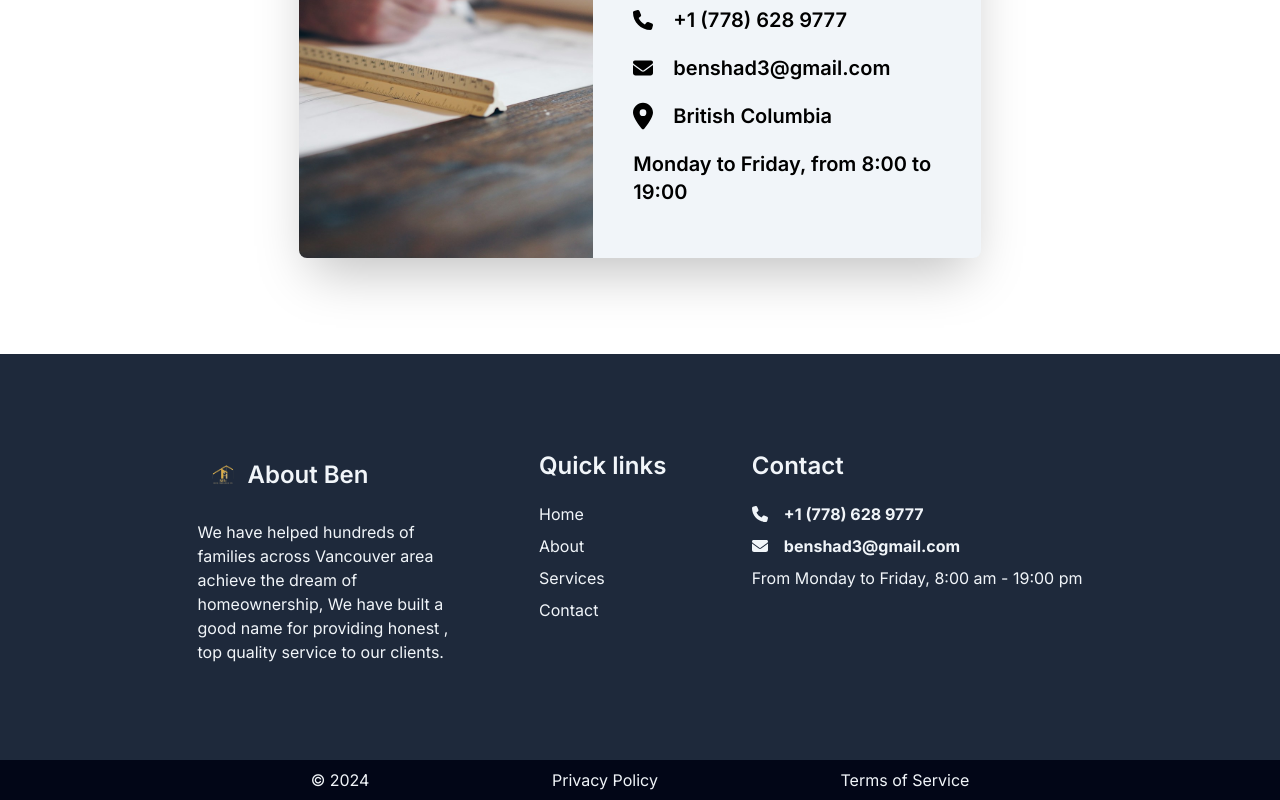
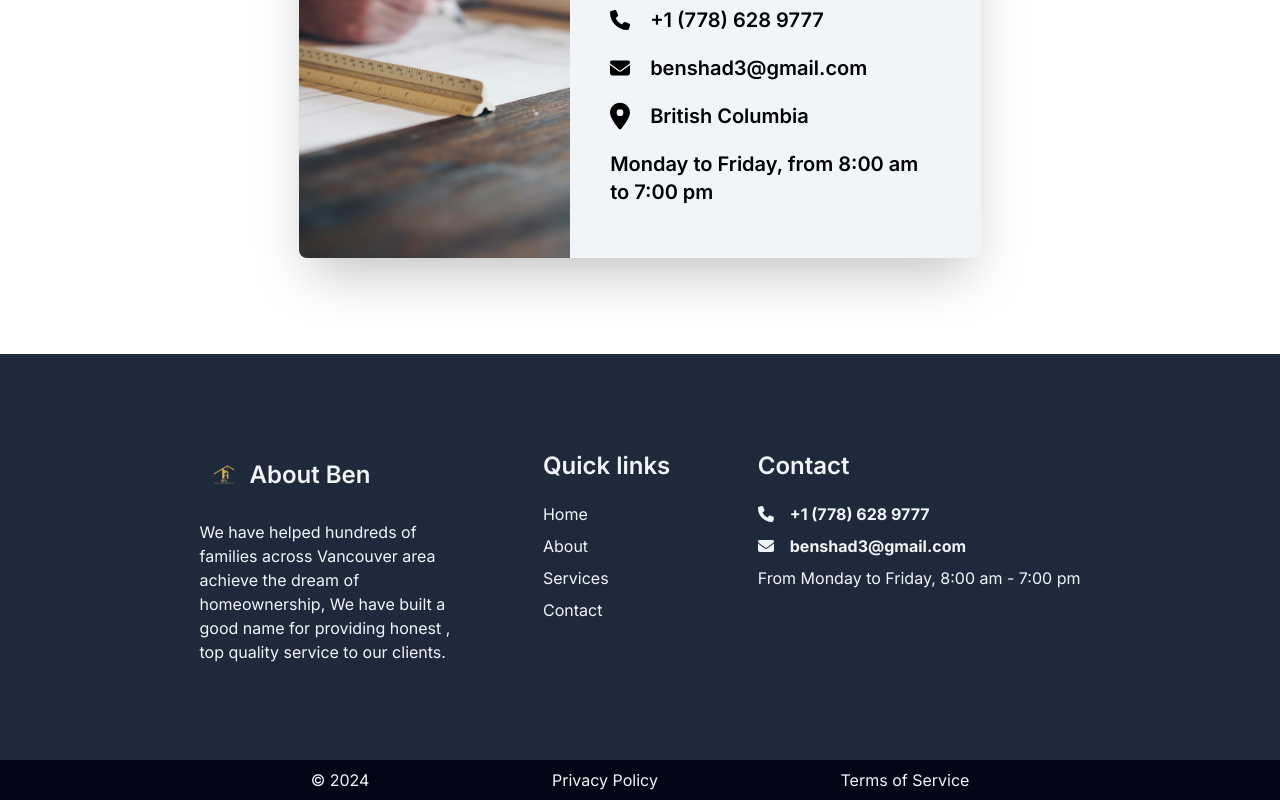
Before and after one commit to andres-ldr/ben-home-inspector, a Next.js app: page / in a window 1280 px wide. Shown: the part 6376-7176 px from the top of the page. Built offline with nearby package versions, Linux system fonts and the light colour scheme.

Commit message:
change date text

```diff
--- a/src/app/page.tsx
+++ b/src/app/page.tsx
@@ -385,7 +385,7 @@ const Home = () => {
               <span className='md:text-xl font-semibold'>British Columbia</span>
             </div>
             <span className='md:text-xl font-semibold'>
-              Monday to Friday, from 8:00 to 19:00
+              Monday to Friday, from 8:00 am to 7:00 pm
             </span>
           </div>
         </div>
--- a/src/components/Footer.tsx
+++ b/src/components/Footer.tsx
@@ -61,7 +61,7 @@ const Footer = () => {
                 </div>
                 <span>benshad3@gmail.com</span>
               </div>
-              <span>From Monday to Friday, 8:00 am - 19:00 pm</span>
+              <span>From Monday to Friday, 8:00 am - 7:00 pm</span>
             </div>
           </div>
         </div>
```
